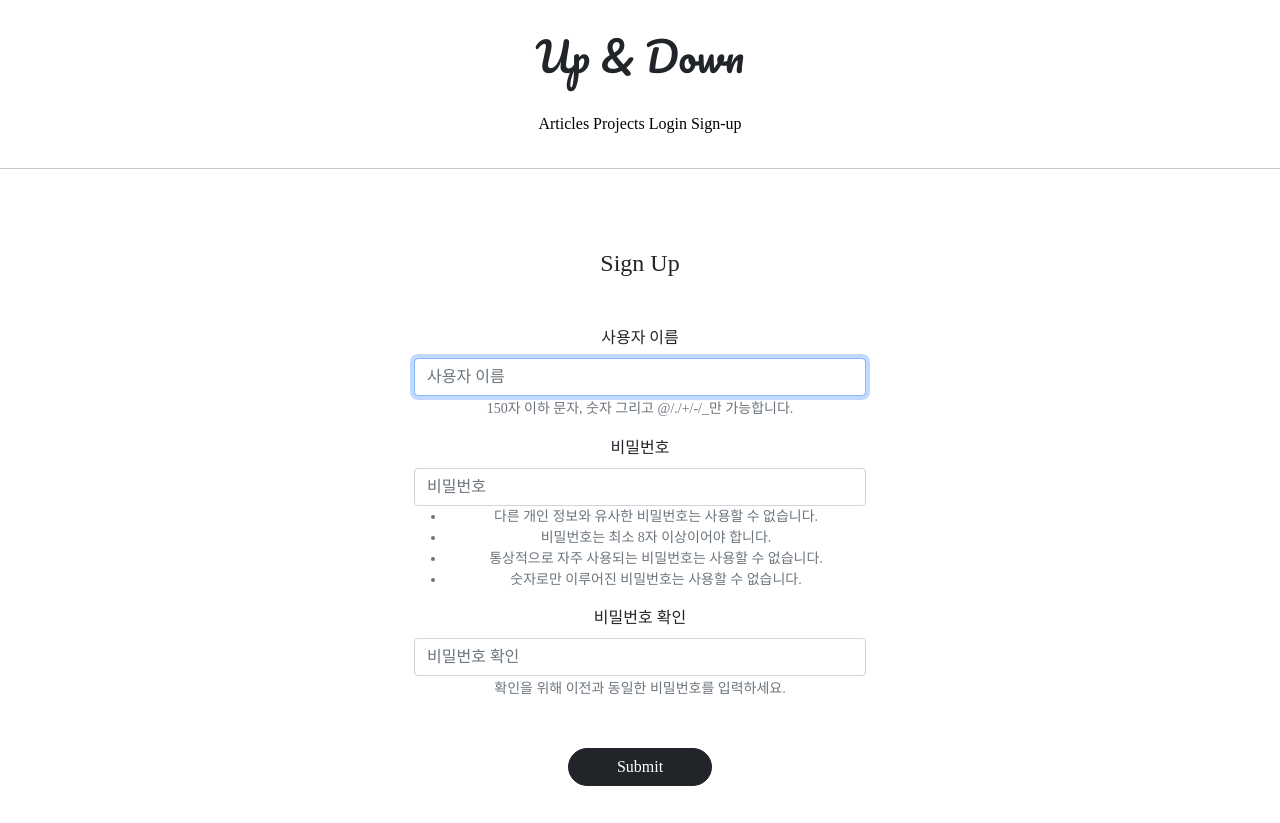
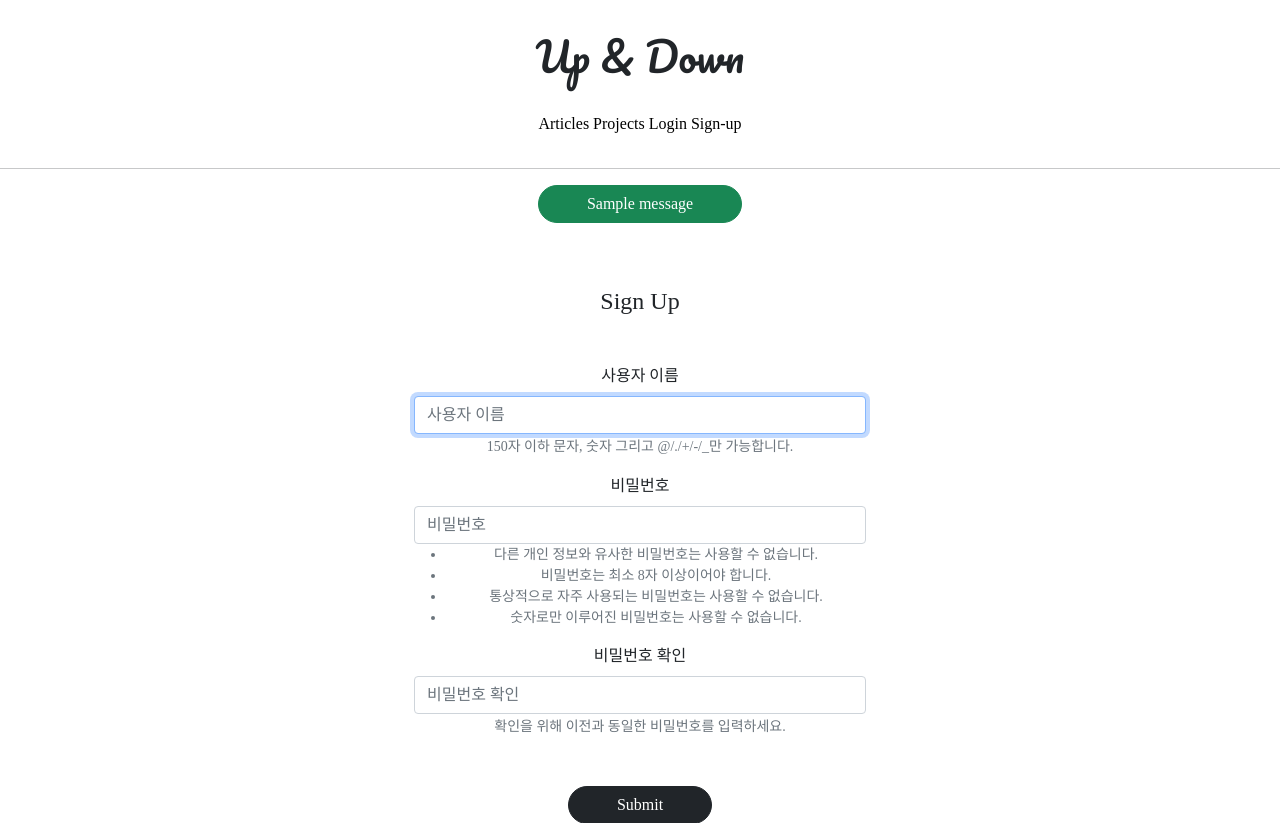
Before and after one commit to updaun/DjangoBasic, a Django app: page /accounts/create/ in a window 1280 px wide. Shown: the top 823 px of the page. Run offline with Django 3.2, Linux system fonts and the light colour scheme; tables that the repository leaves empty hold one stand-in row (values such as "Sample post"); one stand-in notice (Sample message) is shown; parts of the project's set-up code (start-up, migrations or seed data) failed here and were passed over; some libraries are stand-ins or nearby versions; some web fonts are replaced.

Commit message:
add like messages

```diff
--- a/DjangoBasic/settings.py
+++ b/DjangoBasic/settings.py
@@ -74,6 +74,12 @@ INSTALLED_APPS = [
     # 21.08.24 : add likeapp
     'likeapp',
 ]
+
+from django.contrib.messages import constants as messages
+
+MESSAGE_TAGS = {
+    messages.ERROR: 'danger',
+}
 
 MIDDLEWARE = [
     'django.middleware.security.SecurityMiddleware',
--- a/likeapp/views.py
+++ b/likeapp/views.py
@@ -1,3 +1,4 @@
+from django.contrib import messages
 from django.contrib.auth.decorators import login_required
 from django.http import HttpResponseRedirect
 from django.shortcuts import render
@@ -21,12 +22,16 @@ class LikeArticleView(RedirectView):
                                                 article=article)
 
         if like_record.exists():
+            # 좋아요 X
+            messages.add_message(request, messages.ERROR, '좋아요는 한번만 가능합니다.')
             return HttpResponseRedirect(reverse('articleapp:detail', kwargs={'pk': kwargs['article_pk']}))
         else:
+            # 좋아요 O
             LikeRecord(user=user, article=article).save()
 
         article.like += 1
         article.save()
+        messages.add_message(request, messages.SUCCESS, '사용자가 이 글을 좋아합니다.')
 
         return super().get(request, *args, **kwargs)
 
--- a/templates/base.html
+++ b/templates/base.html
@@ -11,6 +11,14 @@
 
 <hr>
 
+{% for message in messages %}
+    <div class="text-center">
+        <div class="btn btn-{{ message.tags }} rounded-pill px-5">
+            {{ message }}
+        </div>
+    </div>
+{% endfor %}
+
 {% block content %}
 {% endblock %}
 
```
